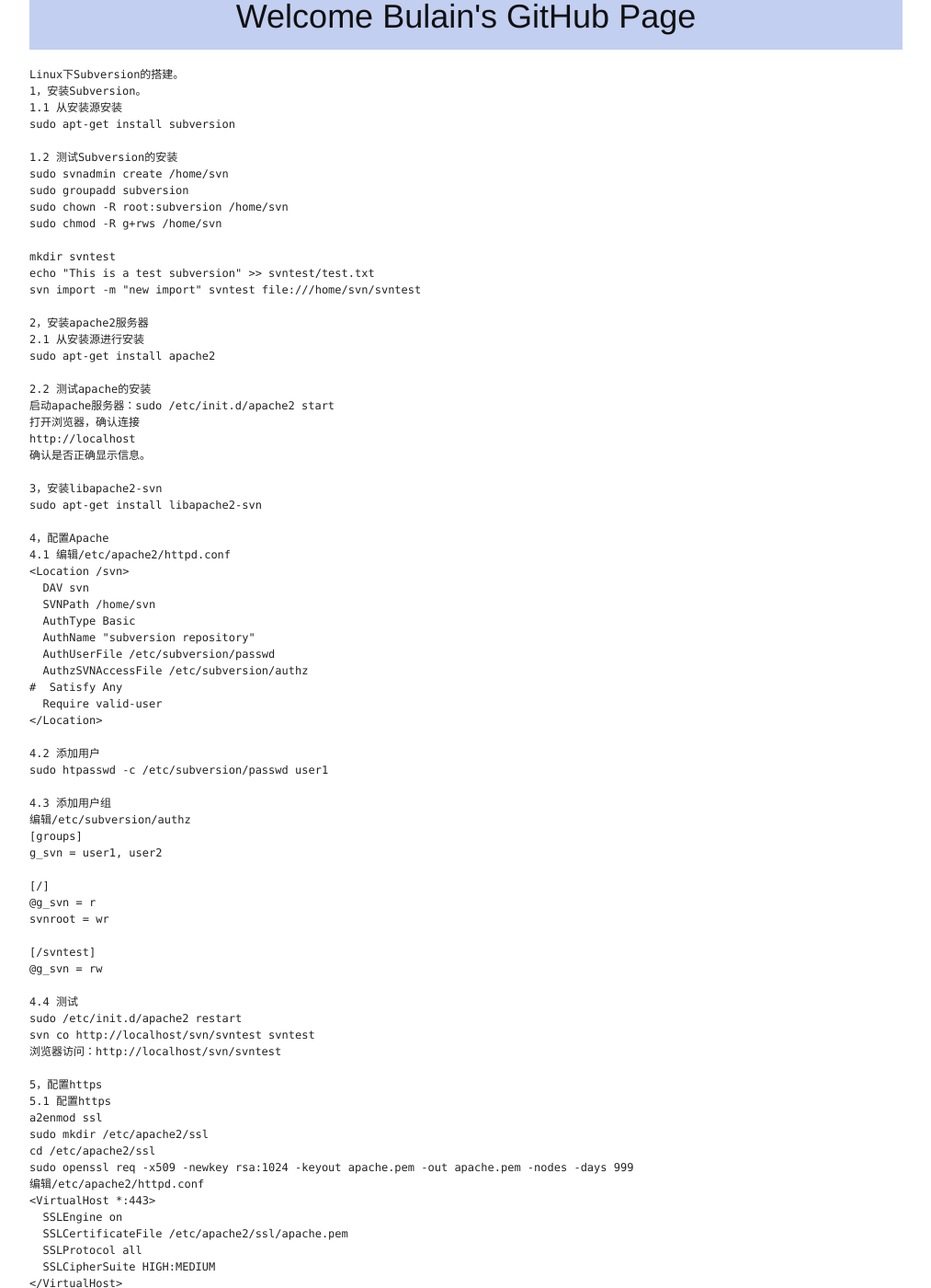
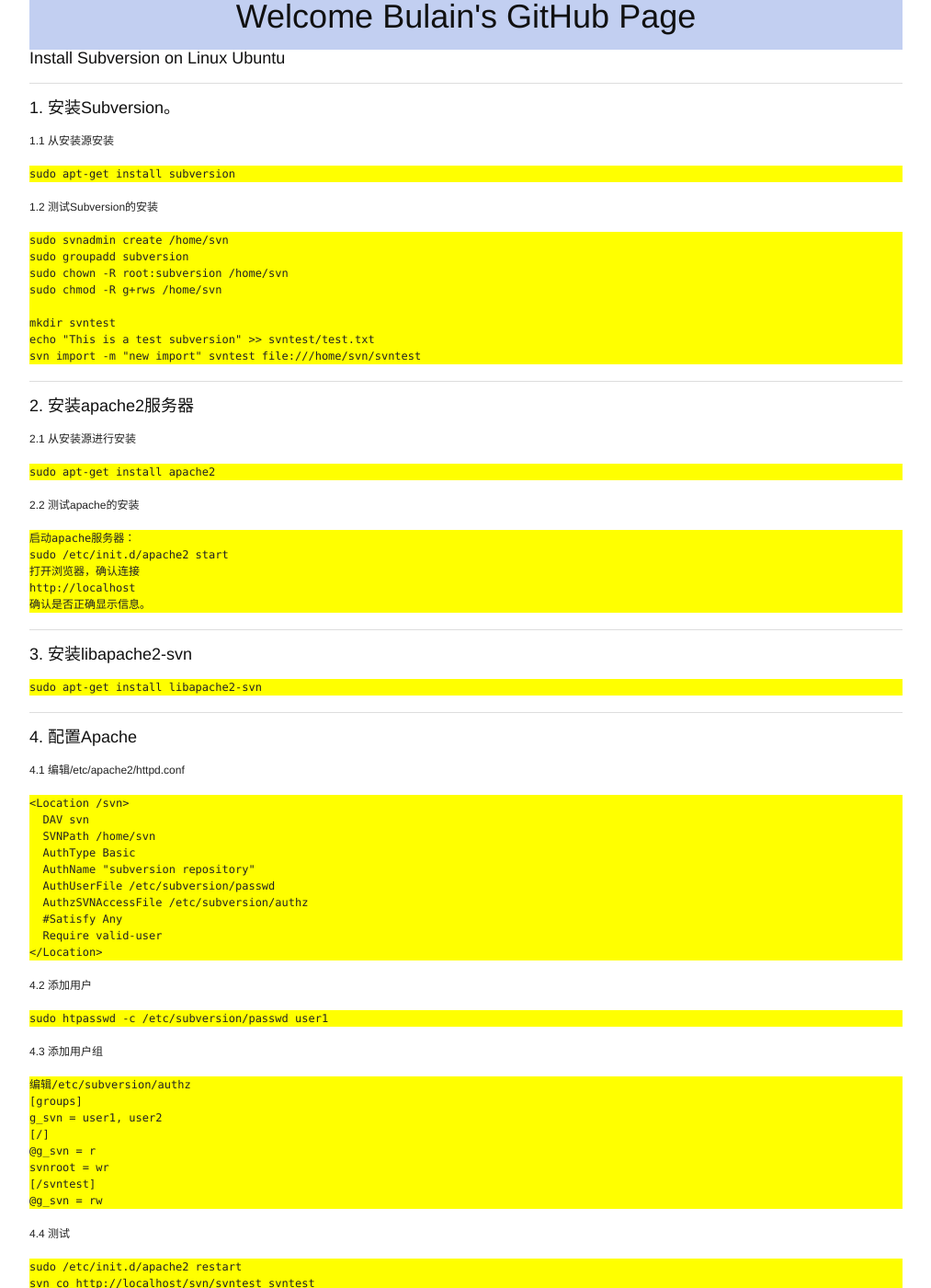
Before and after one commit to bulain/bulain.github.com, a Jekyll site: the page built from _posts/2010-04-21-subversion-install-on-ubuntu.md, in a window 1280 px wide and 1400 px high. Shown: the whole window at 92% size, without its empty margins (133-1146 px from the left). Built offline with Jekyll 4.4.1, drawn with Linux system fonts in a browser that asks for light colours; some of the changed text lies outside the part shown.

Commit message:
format all using markup

```diff
--- a/_posts/2010-04-21-subversion-install-on-ubuntu.md
+++ b/_posts/2010-04-21-subversion-install-on-ubuntu.md
@@ -1,89 +1,105 @@
 ---
-title: Linux下Subversion的搭建
 layout: default
+title: Install Subversion on Linux Ubuntu
+description: Install Subversion on Linux Ubuntu
+keywords: subversion,linux,ubuntu
 ---
 
-<pre>
-Linux下Subversion的搭建。
-1，安装Subversion。
+###Install Subversion on Linux Ubuntu
+
+___
+###1. 安装Subversion。
 1.1 从安装源安装
-sudo apt-get install subversion
+
+    sudo apt-get install subversion
 
 1.2 测试Subversion的安装
-sudo svnadmin create /home/svn
-sudo groupadd subversion
-sudo chown -R root:subversion /home/svn
-sudo chmod -R g+rws /home/svn
 
-mkdir svntest
-echo "This is a test subversion" >> svntest/test.txt
-svn import -m "new import" svntest file:///home/svn/svntest
+    sudo svnadmin create /home/svn
+    sudo groupadd subversion
+    sudo chown -R root:subversion /home/svn
+    sudo chmod -R g+rws /home/svn
 
-2，安装apache2服务器
+    mkdir svntest
+    echo "This is a test subversion" >> svntest/test.txt
+    svn import -m "new import" svntest file:///home/svn/svntest
+
+___
+###2. 安装apache2服务器
 2.1 从安装源进行安装
-sudo apt-get install apache2
+
+    sudo apt-get install apache2
 
 2.2 测试apache的安装
-启动apache服务器：sudo /etc/init.d/apache2 start
-打开浏览器，确认连接
-http://localhost
-确认是否正确显示信息。
 
-3，安装libapache2-svn
-sudo apt-get install libapache2-svn
+    启动apache服务器：
+    sudo /etc/init.d/apache2 start
+    打开浏览器，确认连接
+    http://localhost
+    确认是否正确显示信息。
 
-4，配置Apache
+___
+###3. 安装libapache2-svn
+    sudo apt-get install libapache2-svn
+
+___
+###4. 配置Apache
 4.1 编辑/etc/apache2/httpd.conf
-&lt;Location /svn&gt;
-  DAV svn
-  SVNPath /home/svn
-  AuthType Basic
-  AuthName "subversion repository"
-  AuthUserFile /etc/subversion/passwd
-  AuthzSVNAccessFile /etc/subversion/authz
-#  Satisfy Any
-  Require valid-user
-&lt;/Location&gt;
+
+    <Location /svn>
+      DAV svn
+      SVNPath /home/svn
+      AuthType Basic
+      AuthName "subversion repository"
+      AuthUserFile /etc/subversion/passwd
+      AuthzSVNAccessFile /etc/subversion/authz
+      #Satisfy Any
+      Require valid-user
+    </Location>
 
 4.2 添加用户
-sudo htpasswd -c /etc/subversion/passwd user1
+
+    sudo htpasswd -c /etc/subversion/passwd user1
 
 4.3 添加用户组
-编辑/etc/subversion/authz
-[groups]
-g_svn = user1, user2
 
-[/]
-@g_svn = r
-svnroot = wr
-
-[/svntest]
-@g_svn = rw
+    编辑/etc/subversion/authz
+    [groups]
+    g_svn = user1, user2
+    [/]
+    @g_svn = r
+    svnroot = wr
+    [/svntest]
+    @g_svn = rw
 
 4.4 测试
-sudo /etc/init.d/apache2 restart
-svn co http://localhost/svn/svntest svntest
-浏览器访问：http://localhost/svn/svntest
 
-5，配置https
+    sudo /etc/init.d/apache2 restart
+    svn co http://localhost/svn/svntest svntest
+    浏览器访问：
+    http://localhost/svn/svntest
+
+___
+###5. 配置https
 5.1 配置https
-a2enmod ssl
-sudo mkdir /etc/apache2/ssl
-cd /etc/apache2/ssl
-sudo openssl req -x509 -newkey rsa:1024 -keyout apache.pem -out apache.pem -nodes -days 999
-编辑/etc/apache2/httpd.conf
-&lt;VirtualHost *:443&gt;
-  SSLEngine on
-  SSLCertificateFile /etc/apache2/ssl/apache.pem
-  SSLProtocol all
-  SSLCipherSuite HIGH:MEDIUM
-&lt;/VirtualHost&gt;
 
-5.2 重启服务器，测试https
-sudo /etc/init.d/apache2 restart
-svn co https://localhost/svn/svntest svntest
-浏览器访问：https://localhost/svn/svntest
+    a2enmod ssl
+    sudo mkdir /etc/apache2/ssl
+    cd /etc/apache2/ssl
+    sudo openssl req -x509 -newkey rsa:1024 -keyout apache.pem -out apache.pem -nodes -days 999
 
+5.2 编辑/etc/apache2/httpd.conf
 
+    <VirtualHost *:443>
+      SSLEngine on
+      SSLCertificateFile /etc/apache2/ssl/apache.pem
+      SSLProtocol all
+      SSLCipherSuite HIGH:MEDIUM
+    </VirtualHost>
 
-</pre>
+5.3 重启服务器，测试https
+
+    sudo /etc/init.d/apache2 restart
+    svn co https://localhost/svn/svntest svntest
+    浏览器访问：
+    https://localhost/svn/svntest
```
Also changed, not shown: _posts/2010-04-20-vim-for-rails-on-ubuntu.md (+32 -28 lines), _posts/2010-04-22-subversion-install-on-ubuntu-from-source.md (+55 -46 lines), _posts/2012-10-22-server-config.md (+55 -56 lines).
